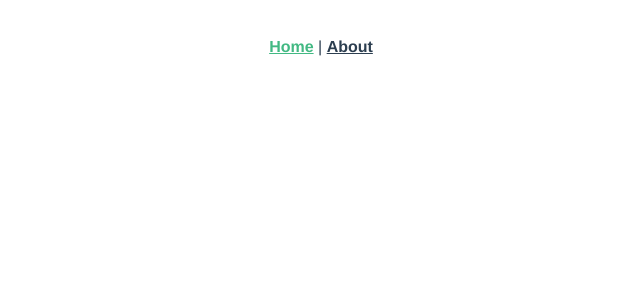
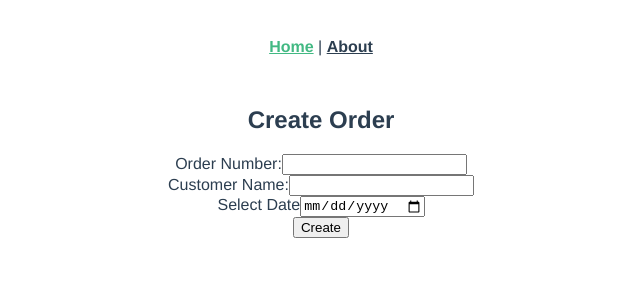
Before and after one commit to Melrok1/transport-management-system, a Vue app in the folder frontend/: page /#/ in a window 1280 px wide. Shown: the top 300 px of the page, without its empty margins (319-959 px from the left). Built offline with nearby package versions, Linux system fonts and the light colour scheme.

Commit message:
frontend - added date picker input component

```diff
--- /dev/null
+++ b/frontend/src/components/CreateOrder.vue
@@ -0,0 +1,49 @@
+<template>
+  <div>
+    <h2>Create Order</h2>
+    <form @submit.prevent="submitOrder">
+      <div>
+        <label>Order Number:</label>
+        <input v-model="order_number" required />
+      </div>
+      <div>
+        <label>Customer Name:</label>
+        <input v-model="customer_name" required />
+      </div>
+      <div>
+        <DateInput v-model="date" label="Select Date" />
+      </div>
+      <button type="submit">Create</button>
+    </form>
+    <p v-if="message">{{ message }}</p>
+  </div>
+</template>
+
+<script setup lang="ts">
+
+import DateInput from './inputs/DatePicker.vue'
+import { ref } from 'vue'
+import { createOrder } from '../services/orderService'
+
+const order_number = ref('')
+const customer_name = ref('')
+const date = ref('')
+const message = ref('')
+
+const submitOrder = async () => {
+  try {
+    await createOrder({
+      order_number: order_number.value,
+      customer_name: customer_name.value,
+      date: date.value
+    })
+    message.value = 'Order created successfully!'
+    order_number.value = ''
+    customer_name.value = ''
+    date.value = ''
+  } catch (error) {
+    console.error(error)
+    message.value = 'Error creating order.'
+  }
+}
+</script>
--- /dev/null
+++ b/frontend/src/components/inputs/DatePicker.vue
@@ -0,0 +1,21 @@
+<template>
+  <div>
+    <label>{{ label }}</label>
+		<input
+			type="date"
+			:value="modelValue"
+			@input="$emit('update:modelValue', ($event.target as HTMLInputElement).value)"
+			/>
+  </div>
+</template>
+
+<script setup lang="ts">
+
+import { defineProps } from 'vue'
+
+const props = defineProps<{
+  modelValue: string
+  label: string
+}>()
+
+</script>
--- a/frontend/src/views/HomeView.vue
+++ b/frontend/src/views/HomeView.vue
@@ -1,16 +1,11 @@
 <template>
   <div class="home">
-
+    <CreateOrder />
   </div>
 </template>
 
-<script lang="ts">
-import { defineComponent } from 'vue';
+<script setup lang="ts">
 
-export default defineComponent({
-  name: 'HomeView',
-  components: {
+import CreateOrder from '@/components/CreateOrder.vue'
 
-  },
-});
 </script>
```
Also changed, not shown: frontend/src/components/test.vue (deleted).
